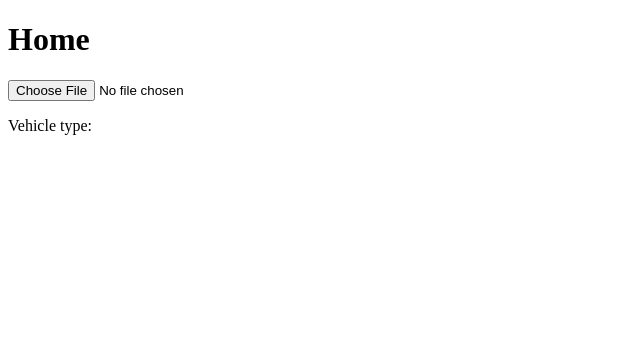
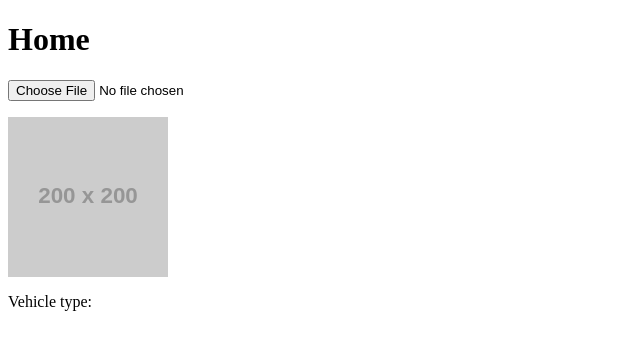
Before and after one commit to CameronBe/Mission1, a React (Vite) app in the folder frontend/: page / in a window 1280 px wide. Shown: the top 350 px of the page, without its empty margins (0-640 px from the left). Built offline with nearby package versions, Linux system fonts and the light colour scheme.

Commit message:
I made changes to the layout and syling of the vehicle image uploaded to improve the user experiece just a tad and for the sake of clarity in terms of visual communication

```diff
--- a/frontend/src/App.jsx
+++ b/frontend/src/App.jsx
@@ -4,6 +4,7 @@ import VehicleImageUploader from "./components/VehicleImageUploader";
 function App() {
   return (
     <>
+      <h1>Home</h1>
       <VehicleImageUploader />
     </>
   );
--- a/frontend/src/components/VehicleImageUploader.jsx
+++ b/frontend/src/components/VehicleImageUploader.jsx
@@ -1,3 +1,4 @@
+import "./VehicleImageUploader.css";
 import { useState } from "react";
 
 const VehicleImageUploader = () => {
@@ -22,11 +23,17 @@ const VehicleImageUploader = () => {
 
   return (
     <>
-      <h1>Home</h1>
-
       <form>
-        <input type="file" onChange={handleVehicleImageUpload} />
-        {vehiclePreview && <img src={vehiclePreview} alt="Vehicle preview" />}
+        <input type="file" id="upload" onChange={handleVehicleImageUpload} />
+        <div className="vehiclePreviewBox">
+          {vehiclePreview && (
+            <img
+              className="vehiclePreview"
+              src={vehiclePreview}
+              alt="Vehicle preview"
+            />
+          )}
+        </div>
       </form>
 
       <p>Vehicle type: {vehicleType}</p>
--- /dev/null
+++ b/frontend/src/components/vehicleImageUploader.css
@@ -0,0 +1,11 @@
+.vehiclePreviewBox {
+  margin-top: 1rem;
+  background-image: url("https://placehold.co/200x200/coral/white");
+  background-size: cover;
+}
+
+.vehiclePreview,
+.vehiclePreviewBox {
+  width: 10rem;
+  height: 10rem;
+}
```
